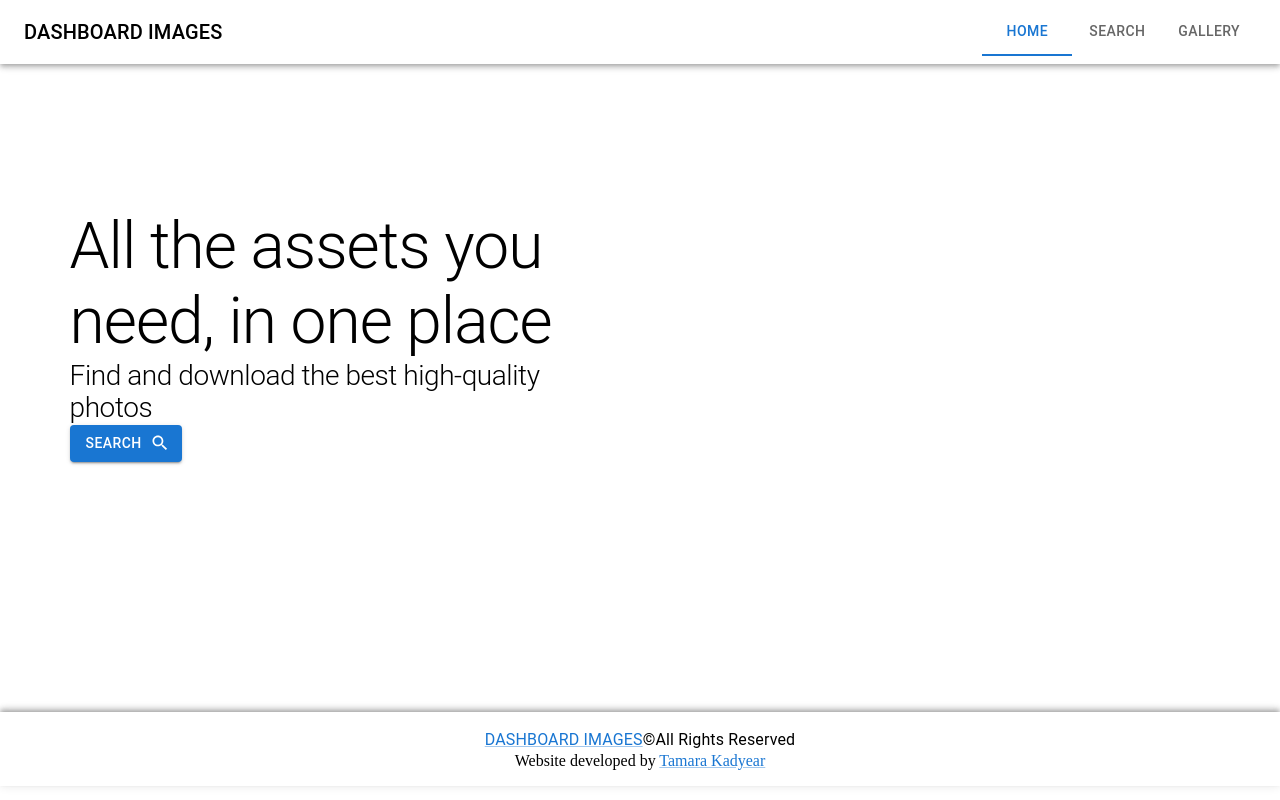
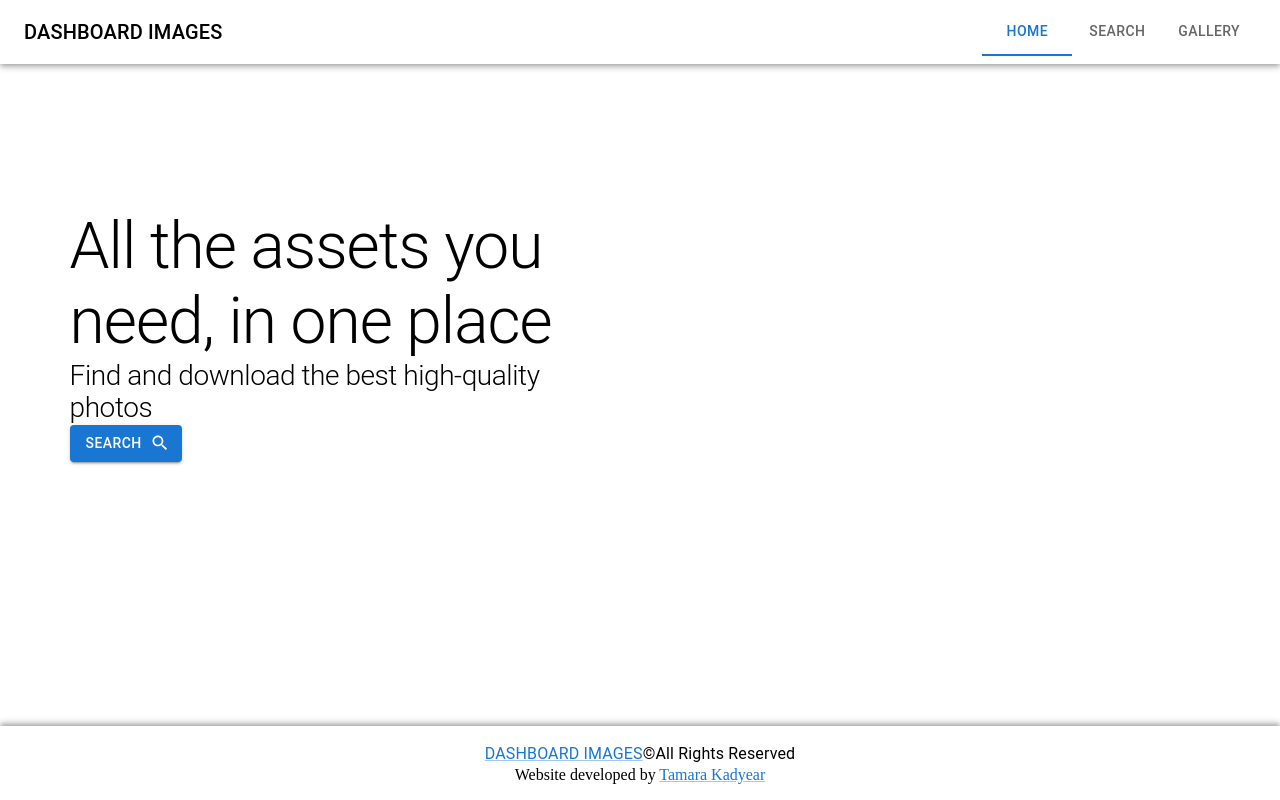
Before and after one commit to TKadyear/dashboard-images, a React (Create React App) app: page / in a window 1280 px wide. Built offline with nearby package versions, Linux system fonts and the light colour scheme; no server answers.

Commit message:
Fixed the position of footer

```diff
--- a/src/index.css
+++ b/src/index.css
@@ -3,5 +3,5 @@ body {
 }
 
 main {
-  min-height: calc(100vh - 64px - 88px);
+  min-height: calc(100vh - 64px - 74px);
 }
```
